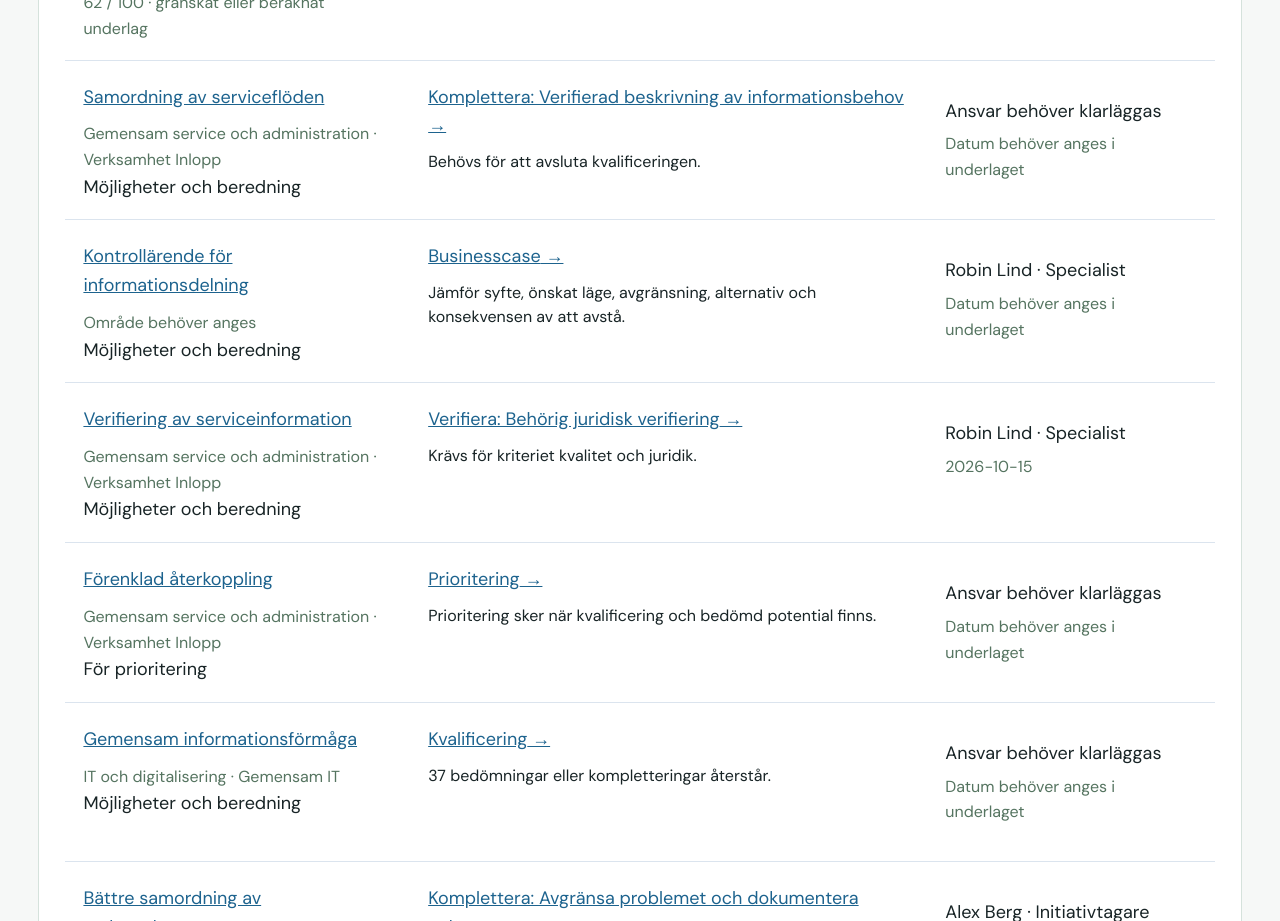
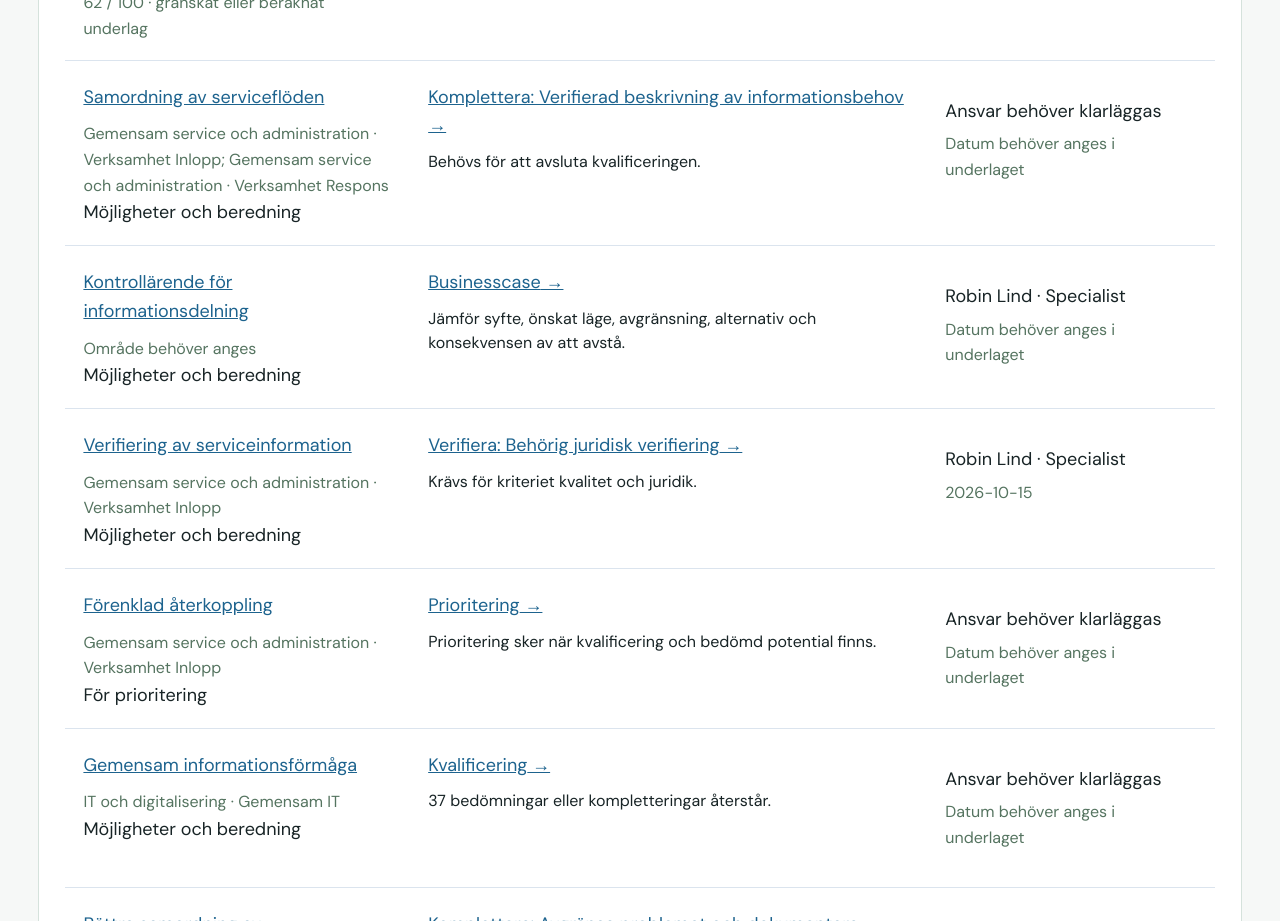
Before and after one commit to joben-dot/transformation-cockpit, a React (Vite) app: page / in a window 1280 px wide. Shown: the part 7860-8781 px from the top of the page. Built offline with nearby package versions, Linux system fonts and the light colour scheme.

Commit message:
Fix completion date input and display all participating business areas

```diff
--- a/src/application/selectors/caseSelectors.ts
+++ b/src/application/selectors/caseSelectors.ts
@@ -37,8 +37,8 @@ export function caseOverview(state: DemoState, today = new Date().toISOString().
     const responsibleId=requirement?.status==="SUBMITTED"?requirement.verifierRoleAssignmentId:requirement?.responsibleRoleAssignmentId;
     const assignment = responsibleId ? state.entities.roleAssignments[responsibleId] : undefined;
     const person = assignment ? state.entities.people[assignment.personId] : undefined;
-    const business = Object.values(state.entities.participations)
-      .find((item) => item.initiativeId === initiativeId)?.businessId;
+    const participatingBusinesses = [...new Set(Object.values(state.entities.participations).filter(p=>p.initiativeId===initiativeId).flatMap(p=>p.businessId?[p.businessId]:[]))];
+    const areaLabels=participatingBusinesses.map(id=>{const b=state.entities.businesses[id];return `${state.entities.businessAreas[b?.businessAreaId]?.name ?? "Område behöver anges"} · ${b?.name??""}`;});
     const obstacle = requirement?.missingItem ??
       (step === "UTKAST" ? "Utkastet är inte inskickat till beredning" :
        step === "REGISTRERAD" ? "Beredningsinitiativ är ännu inte skapat" :
@@ -48,7 +48,7 @@ export function caseOverview(state: DemoState, today = new Date().toISOString().
       initiativeId,
       caseNumber: `ÄR-${challenge.createdAt.slice(0, 4)}-${String(index + 1).padStart(3, "0")}`,
       title: challenge.title.trim() || "Namnlöst utkast",
-      area: business ? `${state.entities.businessAreas[state.entities.businesses[business]?.businessAreaId]?.name ?? "Område behöver anges"} · ${state.entities.businesses[business]?.name ?? ""}` : "Område behöver anges",
+      area: areaLabels.length?areaLabels.join("; "):"Område behöver anges",
       step,
       obstacle,
       nextAction: requirement ? (requirement.status === "SUBMITTED" ? "Verifiera dokumenterat svar" : `Komplettera: ${requirement.missingItem}`) :
```
Also changed, not shown: src/workspaces/CaseWorkspace.tsx (+1 -1 lines), src/workspaces/FollowUpEditor.tsx (+1 -1 lines).
